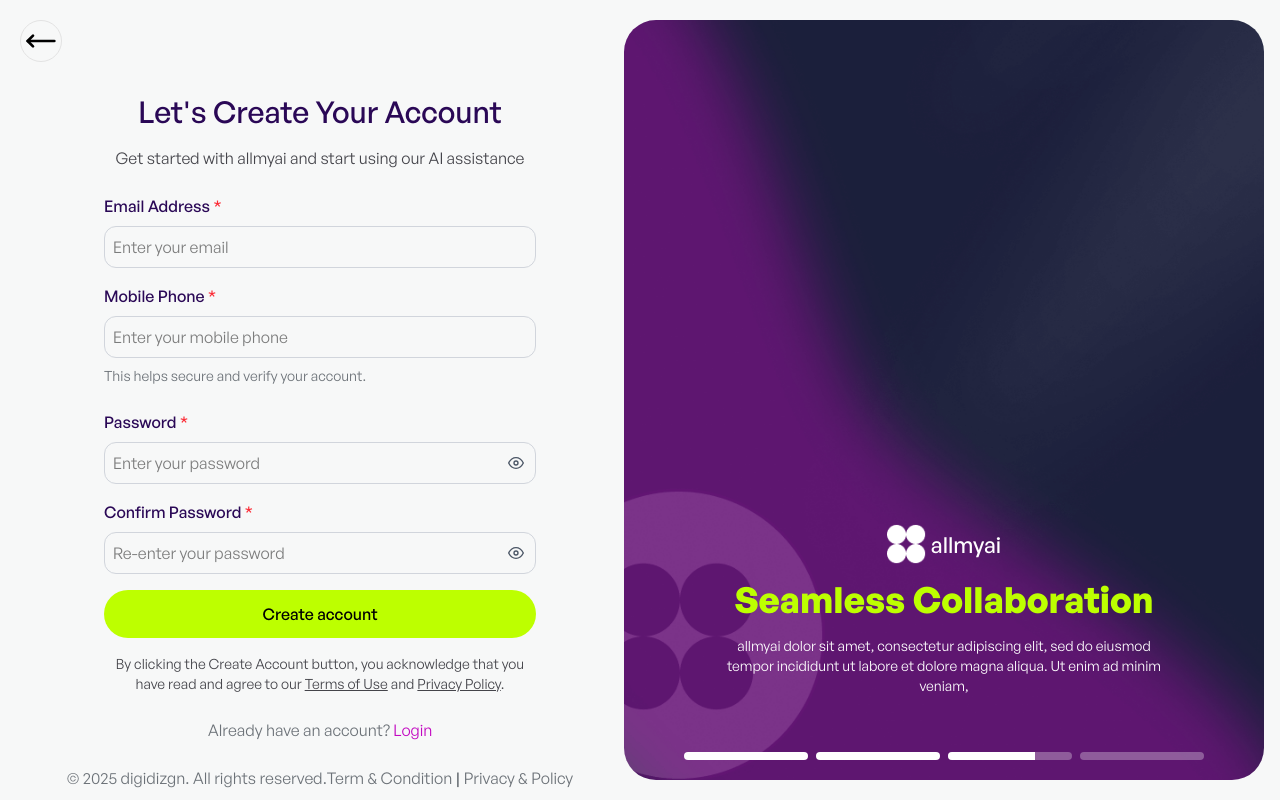
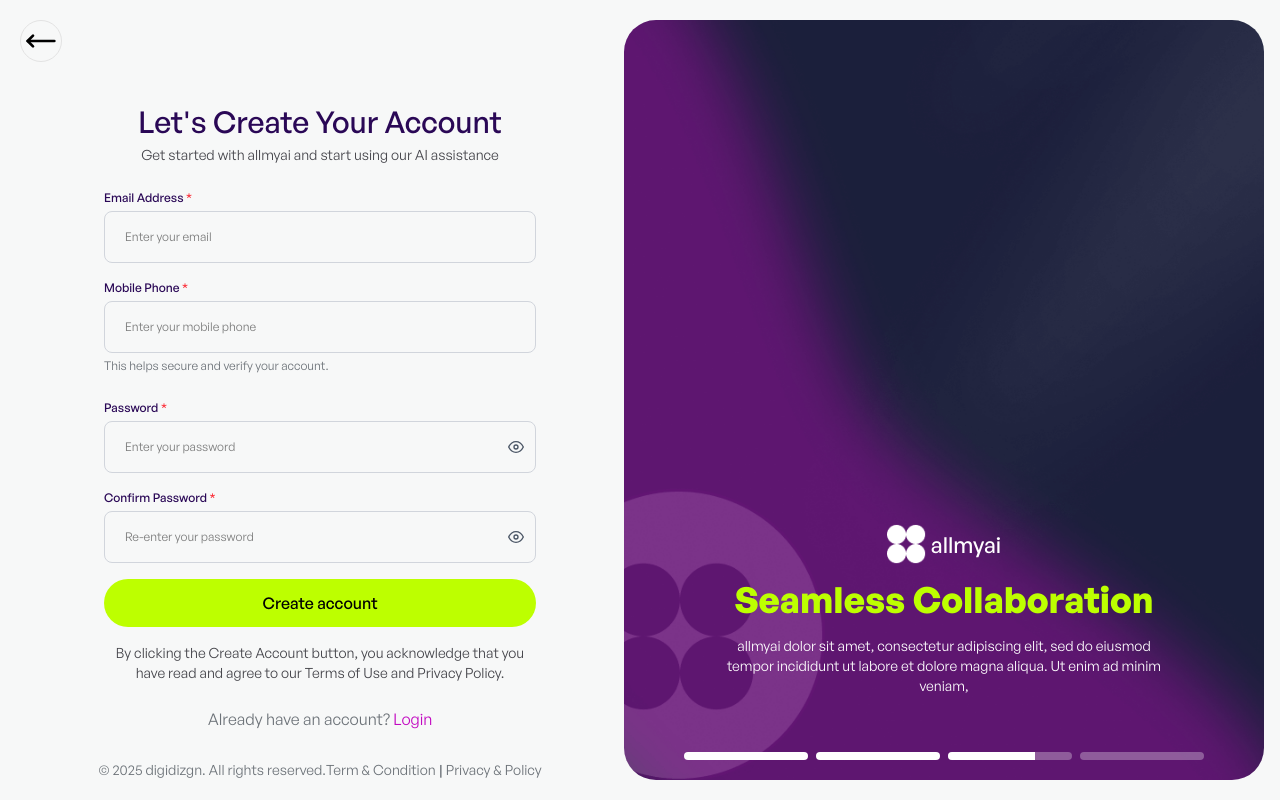
Before and after one commit to Moeed-Tahir/dzignhub, a Next.js app: page /auth/sign-up in a window 1280 px wide. Built offline with nearby package versions, Linux system fonts and the light colour scheme.

Commit message:
Fixing Errors

```diff
--- a/src/app/auth/layout.jsx
+++ b/src/app/auth/layout.jsx
@@ -30,7 +30,7 @@ export default function AuthLayout({ children }) {
                 alt="Logo"
                 width={100}
                 height={100}
-                className="w-12 h-12 object-contain"
+                className="w-[44px] h-[44px] object-contain"
               />
               <span className="font-medium text-[22px] leading-none">
                 allmyai
--- a/src/components/auth/AuthFooter.jsx
+++ b/src/components/auth/AuthFooter.jsx
@@ -2,7 +2,7 @@ import React from "react";
 
 const AuthFooter = () => {
   return (
-    <div className="text-[#6C7278] flex justify-center items-center ">
+    <div className="text-[#6C7278] text-[14px] flex justify-center items-center ">
       <div>© 2025 digidizgn. All rights reserved.</div>
       <div>Term & Condition <span className="font-medium"> |</span> Privacy & Policy</div>
     </div>
--- a/src/components/auth/ForgetPass.jsx
+++ b/src/components/auth/ForgetPass.jsx
@@ -48,10 +48,10 @@ const ForgetPass = () => {
 
   return (
     <div className="w-[80%] mx-auto p-6 justify-center items-center ">
-      <h2 className="text-3xl font-medium text-[#111113] mb-4 text-center">
+      <h2 className="text-[30px] font-medium text-[#2A0856] text-center">
         Forgot Password?
       </h2>
-      <p className="text-[#44444A] mb-6 text-center">
+      <p className="text-[#44444A] text-[14px] mb-6 text-center">
         Just follow the steps to get back into your Koajo account!
       </p>
 
@@ -68,7 +68,7 @@ const ForgetPass = () => {
 
         <button
           type="submit"
-          className="w-full bg-[#BDFF00] cursor-pointer text-black font-medium p-3 rounded-full mb-4"
+          className="w-full bg-[#BDFF00] text-[16px] cursor-pointer text-black font-medium p-3 rounded-full mb-4"
           disabled={!formData.email}
         >
           Reset Password
@@ -77,7 +77,7 @@ const ForgetPass = () => {
         <button
           type="button"
           onClick={() => router.push("/auth/login")}
-          className="w-full border border-gray-200 cursor-pointer text-black font-medium p-3 rounded-full mb-4"
+          className="w-full border border-gray-200 text-[16px] cursor-pointer text-black font-medium p-3 rounded-full mb-4"
         >
           Back to Login
         </button>
--- a/src/components/auth/LoginForm.jsx
+++ b/src/components/auth/LoginForm.jsx
@@ -51,10 +51,10 @@ const LoginForm = () => {
 
   return (
     <div className="w-[80%] mx-auto p-6 justify-center items-center ">
-      <h2 className="text-3xl font-medium text-[#2A0856] mb-4 text-center">
+      <h2 className="text-[30px] font-medium text-[#2A0856]  text-center">
         Welcome back!
       </h2>
-      <p className="text-[#44444A] mb-6 text-center">
+      <p className="text-[#44444A] text-[14px] mb-6 text-center">
         Sign in to your allmyai account to access all allmyai products.
       </p>
       <form onSubmit={handleSubmit}>
@@ -84,20 +84,20 @@ const LoginForm = () => {
               name="remember"
               className="mr-2 accent-[#C209C1]"
             />
-            <label htmlFor="remember" className="text-[#44444A] text-sm">
+            <label htmlFor="remember" className="text-[#44444A] text-[12px]">
               Remember me
             </label>
           </div>
           <Link
             href="/auth/forget-password"
-            className="text-[#2A0856] font-medium text-sm hover:underline"
+            className="text-[#2A0856] font-medium text-[12px] hover:underline"
           >
             Forgot password?
           </Link>
         </div>
         <button
           type="submit"
-          className="w-full bg-[#BDFF00] cursor-pointer text-black font-medium p-3 rounded-full mb-4"
+          className="w-full bg-[#BDFF00] cursor-pointer text-black text-[16px] font-medium p-3 rounded-full mb-4"
           disabled={!formData.email || !formData.password}
         >
           Login
@@ -106,7 +106,7 @@ const LoginForm = () => {
         <div className="flex justify-between gap-2">
           <button
             type="button"
-            className="w-full bg-white border border-gray-300 p-2 font-bold rounded-full flex items-center justify-center"
+            className="w-full bg-white border text-[16px] border-gray-300 p-2 font-bold rounded-full flex items-center justify-center"
           >
             <img
               src="https://www.google.com/favicon.ico"
@@ -118,7 +118,7 @@ const LoginForm = () => {
 
           <button
             type="button"
-            className="w-full bg-white border border-gray-300 font-bold p-2 rounded-full flex items-center justify-center"
+            className="w-full bg-white border text-[16px] border-gray-300 font-bold p-2 rounded-full flex items-center justify-center"
           >
             <img
               src="https://www.apple.com/favicon.ico"
@@ -128,7 +128,7 @@ const LoginForm = () => {
             Apple
           </button>
         </div>
-        <p className="text-center mt-4 text-[#6C7278]">
+        <p className="text-center text-[14px] mt-4 text-[#6C7278]">
           Don't have an account?{" "}
           <Link href="/auth/sign-up" className="hover:underline text-[#C209C1]">
             Create
--- a/src/components/auth/NewPass.jsx
+++ b/src/components/auth/NewPass.jsx
@@ -66,7 +66,7 @@ const NewPass = () => {
 
   return (
     <div className="w-[80%] mx-auto p-6 justify-center items-center ">
-      <h2 className="text-3xl font-medium text-[#111113] mb-4 text-center">
+      <h2 className="text-[30px] font-medium text-[#111113] mb-4 text-center">
         Create New Password
       </h2>
       <p className="text-[#44444A] mb-6 text-center">
--- a/src/components/auth/PassReset.jsx
+++ b/src/components/auth/PassReset.jsx
@@ -26,11 +26,11 @@ const PassReset = ({ isPassReset }) => {
   };
 
   return (
-    <div className="w-[80%] mx-auto p-6 justify-center items-center">
-      <h2 className="text-3xl font-medium text-[#111113] mb-4 text-center">
+    <div className="w-[80%] mx-auto py-6 justify-center items-center">
+      <h2 className="text-[30px] font-medium text-[#2A0856]  text-center">
         {isPassReset ? " Password reset" : "Check you inbox"}{" "}
       </h2>
-      <p className="text-[#44444A] text-sm mb-6 text-center">
+      <p className="text-[#44444A] text-[14px] text-sm mb-6 text-center">
         {isPassReset
           ? "        We sent a recovery code to user@example.com"
           : "Secure your account by verifying your email. Enter the 6-digit verification code we sent to example@mail.com"}
@@ -40,7 +40,7 @@ const PassReset = ({ isPassReset }) => {
         <OtpInput length={6} onChange={handleOtpChange} isError={!!error} />
 
         {error && (
-          <p className="text-red-500 text-sm mt-2 text-center">{error}</p>
+          <p className="text-red-500 text-sm mt-2 ml-3 text-start">{error}</p>
         )}
         <p className="text-[#44444A] mt-6 text-sm text-center">
           Didn't get a code?
--- a/src/components/auth/Signup.jsx
+++ b/src/components/auth/Signup.jsx
@@ -51,10 +51,10 @@ const Signup = () => {
 
   return (
     <div className="w-[80%] mx-auto p-6 justify-center items-center ">
-      <h2 className="text-3xl font-medium text-[#2A0856] mb-4 text-center">
+      <h2 className="text-[30px] font-medium text-[#2A0856]  text-center">
         Let's Create Your Account
       </h2>
-      <p className="text-[#44444A] mb-6 text-center">
+      <p className="text-[#44444A] text-[14px] mb-6 text-center">
         Get started with allmyai and start using our AI assistance
       </p>
 
@@ -78,7 +78,7 @@ const Signup = () => {
           onChange={handleChange}
           error={errors.phone}
         />
-        <p className="text-[#6C7278] text-sm -mt-2 mb-6 text-start">
+        <p className="text-[#6C7278] text-[12px] -mt-3 mb-6 text-start">
           This helps secure and verify your account.
         </p>
 
@@ -117,8 +117,8 @@ const Signup = () => {
 
         <p className="text-[#44444A] mb-6 text-center text-sm">
           By clicking the Create Account button, you acknowledge that you have
-          read and agree to our <span className="underline">Terms of Use</span>{" "}
-          and <span className="underline">Privacy Policy</span>.
+          read and agree to our Terms of Use
+          and Privacy Policy.
         </p>
 
         <p className="text-center mt-4 text-[#6C7278]">
--- a/src/components/ui/CustomInput.jsx
+++ b/src/components/ui/CustomInput.jsx
@@ -17,7 +17,7 @@ const CustomInput = ({
 
   return (
     <div className="mb-4 relative">
-      <label className="block text-[#2A0856] font-medium mb-2">
+      <label className="block text-[#2A0856]  text-[12px]  font-medium mb-1">
         {label} <span className="text-red-500">*</span>
       </label>
       <div className="relative">
@@ -27,7 +27,7 @@ const CustomInput = ({
           name={name}
           value={value}
           onChange={onChange}
-          className={`w-full p-2 pr-10 border rounded-xl  focus:outline-none transition duration-200 ${
+          className={`w-full pl-[20px] pr-[16px] py-[16px] border rounded-lg text-[12px]  focus:outline-none transition duration-200 ${
             error
               ? "border-red-500 focus:ring-2 focus:ring-red-400"
               : "border-gray-300 focus:ring-2 focus:ring-[#C209C1]"
--- a/src/components/ui/OtpInput.jsx
+++ b/src/components/ui/OtpInput.jsx
@@ -39,7 +39,7 @@ const OtpInput = ({ length, onChange, isError,isPassReset }) => {
           type="text"
           inputMode="numeric"
           maxLength={1}
-          className={`w-12 h-12 text-center border rounded-md text-xl focus:outline-none focus:ring-2 ${
+          className={`w-[76px] h-[74px] font-medium text-center border rounded-md text-[24px] focus:outline-none focus:ring-2 ${
             isError
               ? "border-red-500 focus:ring-red-400"
               : "border-gray-300 focus:ring-[#C209C1]"
```
